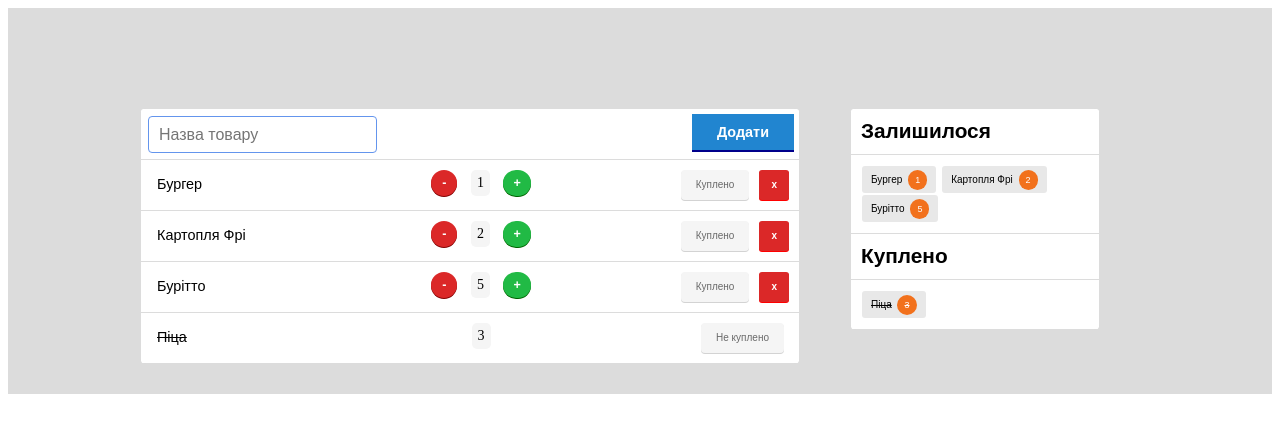
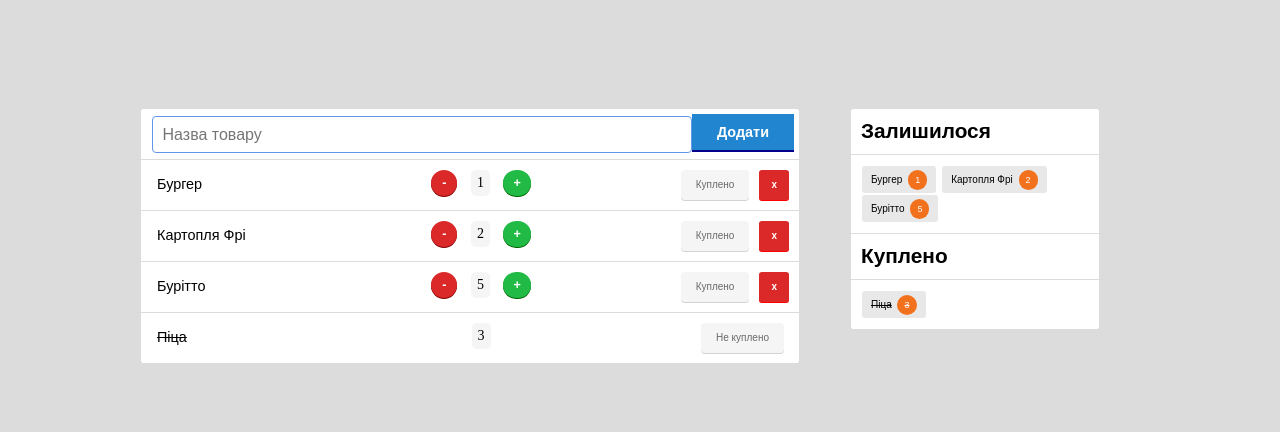
Before and after one commit to KristinaBozhena/BuyList-0.01, a plain HTML site: page index.html in a window 1280 px wide. Drawn offline with Linux system fonts and the light colour scheme.

Commit message:
fixed problems

```diff
--- a/main.css
+++ b/main.css
@@ -1,3 +1,7 @@
+body{
+    background: #DCDCDC;
+}
+
 .bl-container {
     background: #DCDCDC;
     padding-top: 80px;
@@ -12,7 +16,7 @@
     width: 100%;
     height: 100%;
     margin: auto;
-    min-width: 300px;
+    min-width: 770px;
     max-width: 1000px;
 }
 
@@ -119,9 +123,11 @@
 }
 
 input[type=text], select {
+    width: 80%;
     height: 15px;
     padding: 10px 10px;
     margin: 2px;
+    margin-right: 0px;
     display: inline-block;
     border: 1px solid #6495ED;
     border-radius: 4px;
@@ -129,12 +135,14 @@ input[type=text], select {
     font-size: 100%;
     font-family: Arial;
     color: #000000;
+    float:right;
 }
 
 /*Кнопки*/
 .bl-add-product{
     float:right;
     padding: 10px 25px;
+    margin-left: 0px;
     font-size: 90%;
     text-align: center;
     font-weight: bolder;
```
